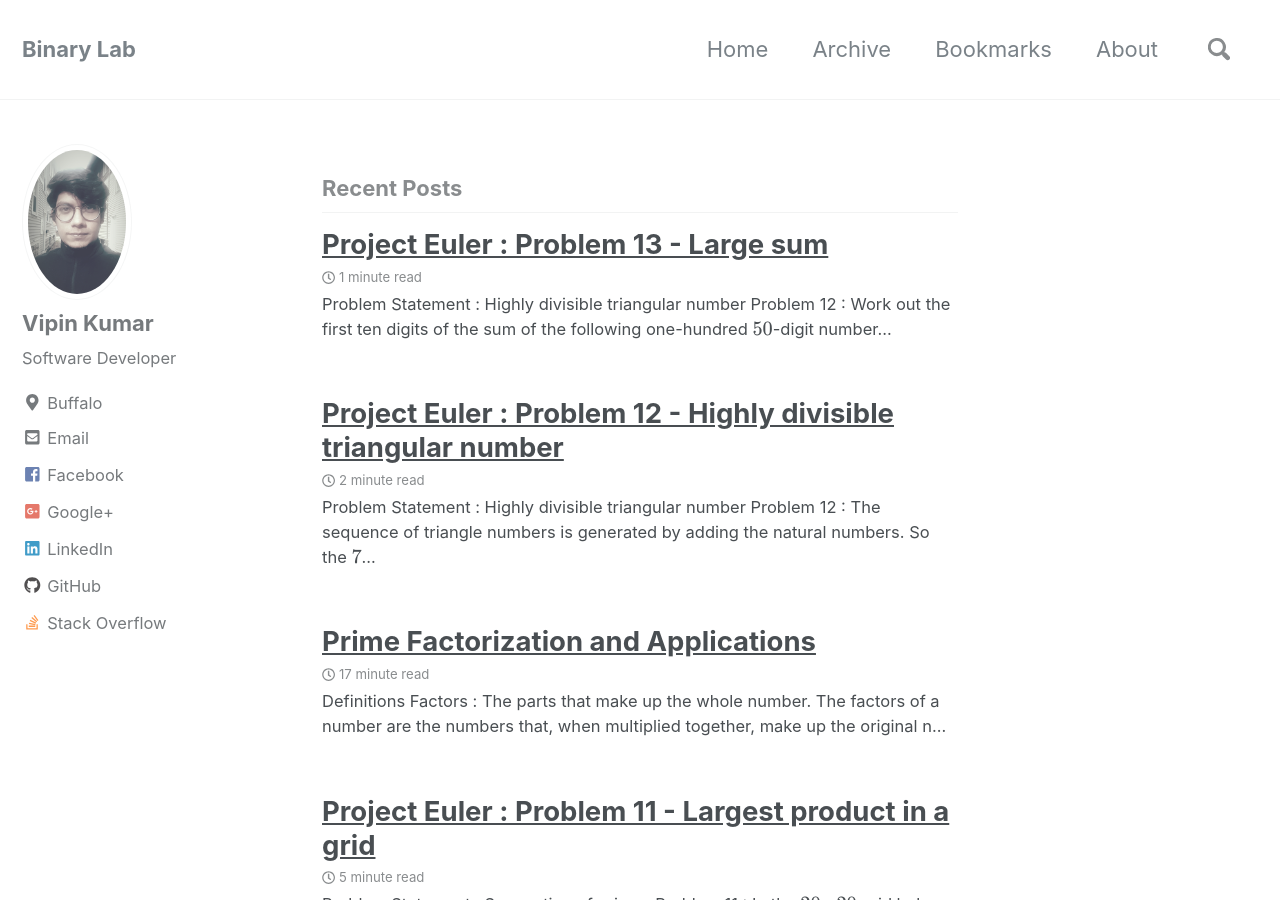
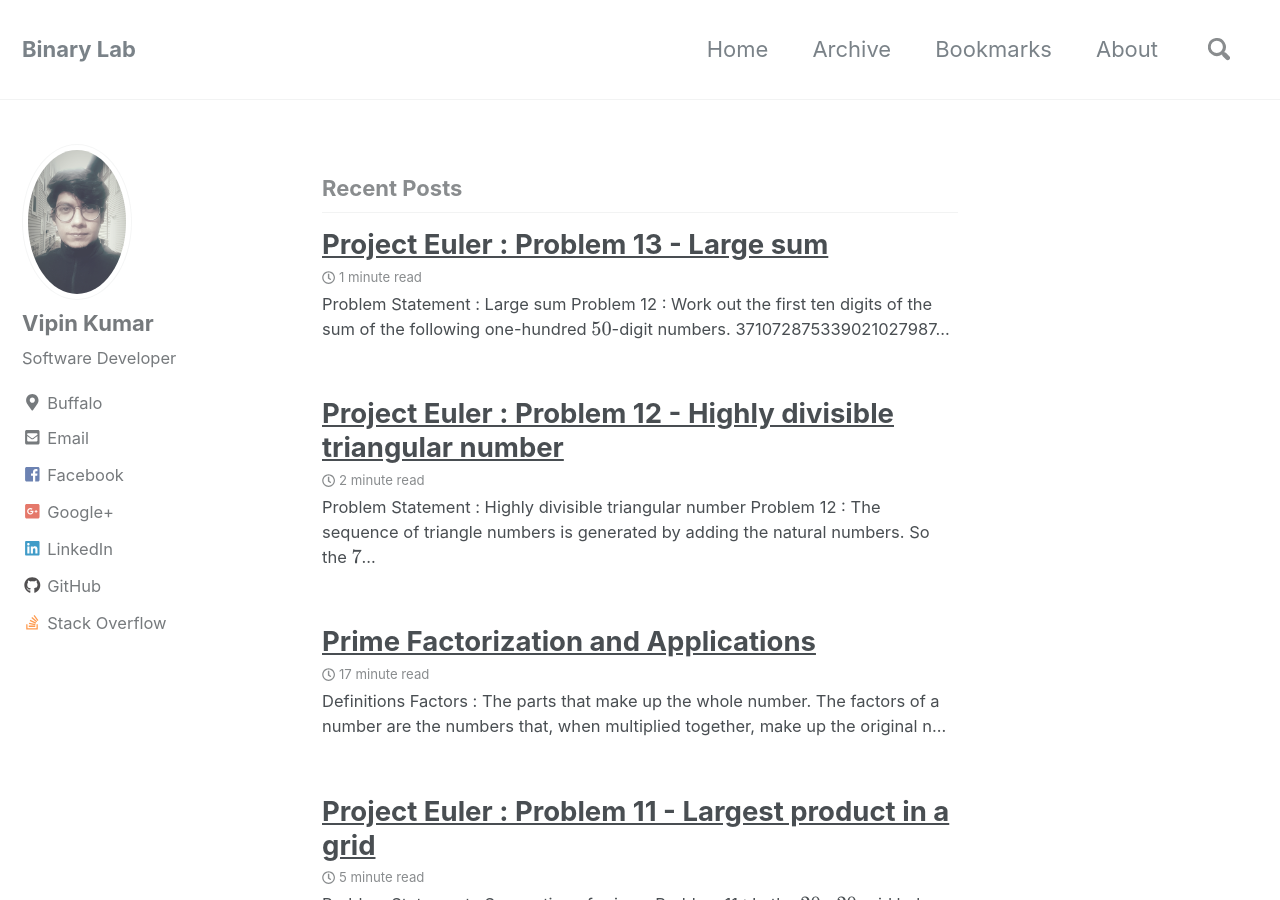
Before and after one commit to vk3105/vk3105.github.io, a Jekyll site: the page built from index.html, in a window 1280 px wide and 900 px high. Built offline with Jekyll 4.4.1, drawn with Linux system fonts in a browser that asks for light colours; nearby versions of some CDN libraries; formulas are drawn with MathJax 3; the list of posts is cut into pages by our own code; comment, search, counter and statistics services are not loaded; a style sheet for code colours, icons or effects is not loaded.

Commit message:
Amending title of problem 13

```diff
--- a/_posts/2018-07-06-PE-problem13.md
+++ b/_posts/2018-07-06-PE-problem13.md
@@ -9,7 +9,7 @@ toc: true
 toc_sticky: true
 ---
 
-## Problem Statement : Highly divisible triangular number
+## Problem Statement : Large sum
 [Problem 12](https://projecteuler.net/problem=13) : Work out the first ten digits of the sum of the following one-hundred $$50$$-digit numbers.
 
 37107287533902102798797998220837590246510135740250
```
